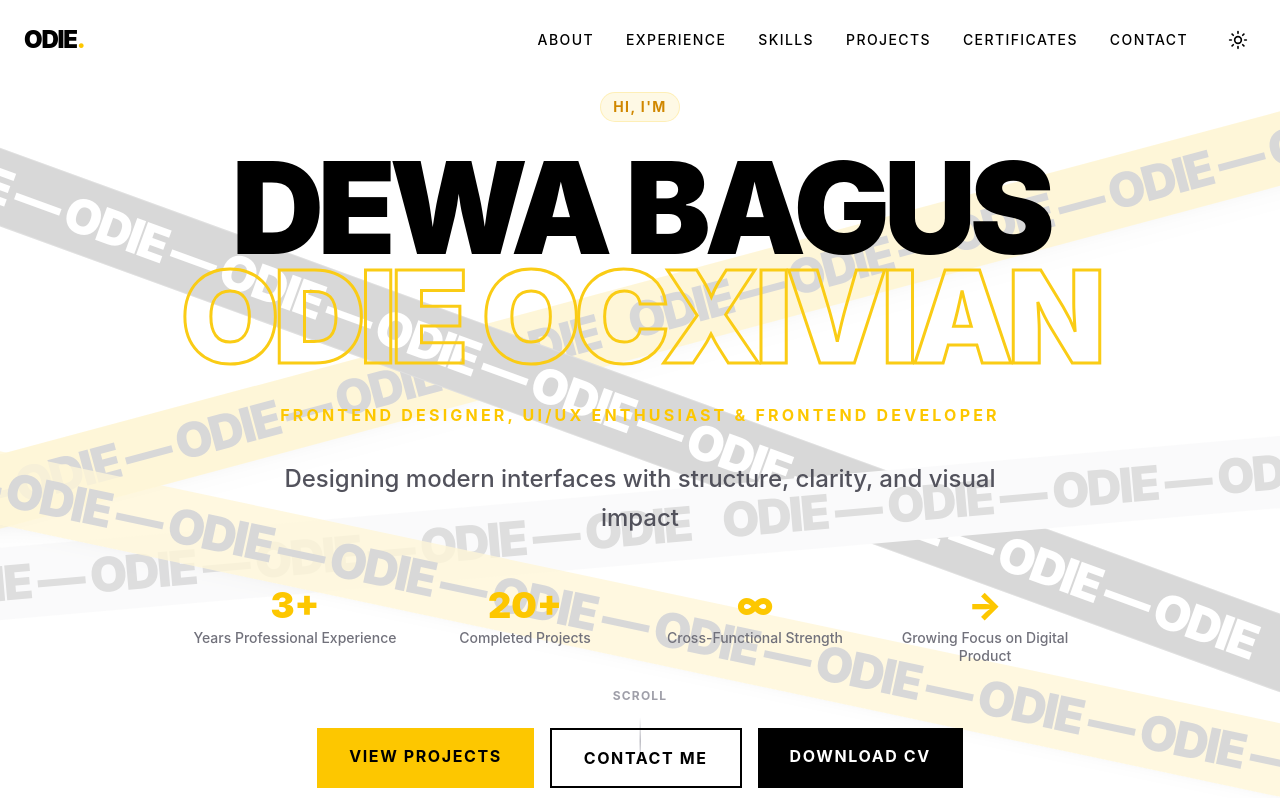
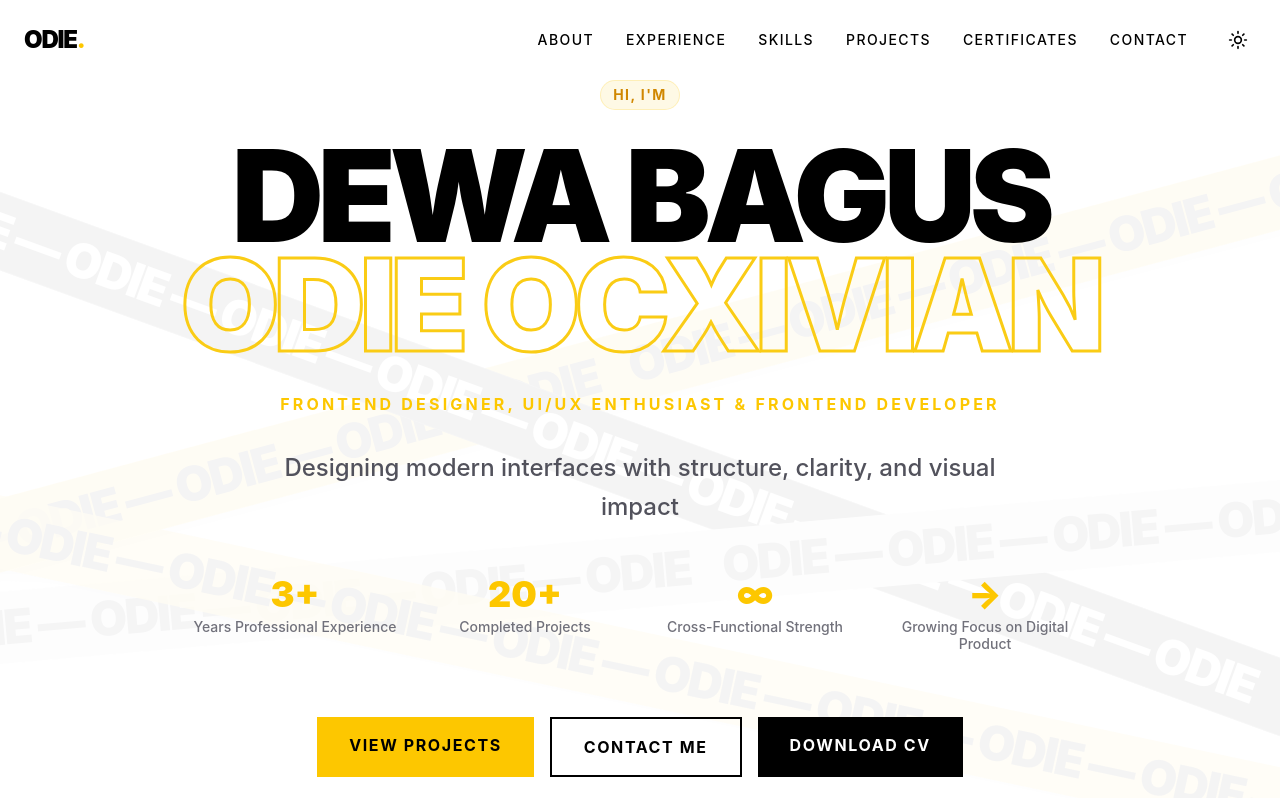
Before and after one commit to demonfirx/CV-DewaBagusOdie-v2, a React (Vite) app: page / in a window 1280 px wide. Shown: the top 798 px of the page. Built offline with nearby package versions, Linux system fonts and the light colour scheme.

Commit message:
Fix hero layout: - ODIE tapes opacity drastically reduced (4%/6%) - barely visible background texture - Scroll indicator replaced with mouse-scroll icon at very bottom - Added bottom padding so buttons don't overlap scroll indicator - Works in portrait + landscape

```diff
--- a/src/app/components/Hero.tsx
+++ b/src/app/components/Hero.tsx
@@ -40,9 +40,9 @@
   const nameParts = personalInfo.name.split(" ");
 
   return (
-    <section className="relative min-h-screen flex items-center justify-center overflow-hidden pt-20">
+    <section className="relative min-h-screen flex items-center justify-center overflow-hidden pt-20 pb-24 md:pb-28">
       {/* Background Tapes - ODIE branding ribbons */}
-      <div className="absolute inset-0 z-0 flex items-center justify-center pointer-events-none opacity-[0.07] dark:opacity-[0.12] md:opacity-[0.15] md:dark:opacity-20">
+      <div className="absolute inset-0 z-0 flex items-center justify-center pointer-events-none opacity-[0.04] dark:opacity-[0.06]">
         <AnimatedTape
           text="ODIE"
           rotate={-15}
@@ -182,19 +182,24 @@
         </div>
       </div>
 
-      {/* Scroll indicator - hidden on mobile to avoid overlap with CTAs */}
+      {/* Scroll indicator - positioned at very bottom, below everything */}
       <motion.div
         initial={{ opacity: 0 }}
         animate={{ opacity: 1 }}
-        transition={{ delay: 2.2, duration: 1 }}
-        className="absolute bottom-10 left-1/2 -translate-x-1/2 flex-col items-center space-y-2 text-zinc-400 hidden md:flex"
+        transition={{ delay: 2.5, duration: 1 }}
+        className="absolute bottom-4 left-1/2 -translate-x-1/2 flex flex-col items-center space-y-1 text-zinc-500 z-20"
       >
-        <span className="text-xs font-bold tracking-widest uppercase">Scroll</span>
         <motion.div
-          animate={{ y: [0, 8, 0] }}
+          animate={{ y: [0, 6, 0] }}
           transition={{ repeat: Infinity, duration: 1.5 }}
-          className="w-px h-12 bg-gradient-to-b from-transparent via-zinc-400 to-transparent"
-        />
+          className="w-5 h-8 rounded-full border-2 border-zinc-500 flex items-start justify-center pt-1.5"
+        >
+          <motion.div
+            animate={{ opacity: [1, 0], y: [0, 8] }}
+            transition={{ repeat: Infinity, duration: 1.5 }}
+            className="w-1 h-1.5 rounded-full bg-zinc-400"
+          />
+        </motion.div>
       </motion.div>
     </section>
   );
```
